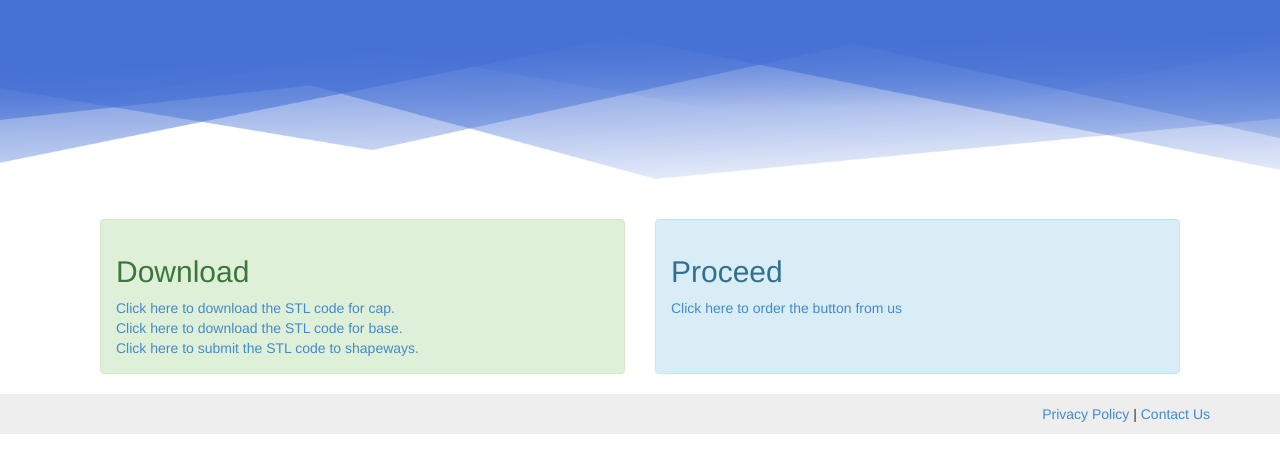
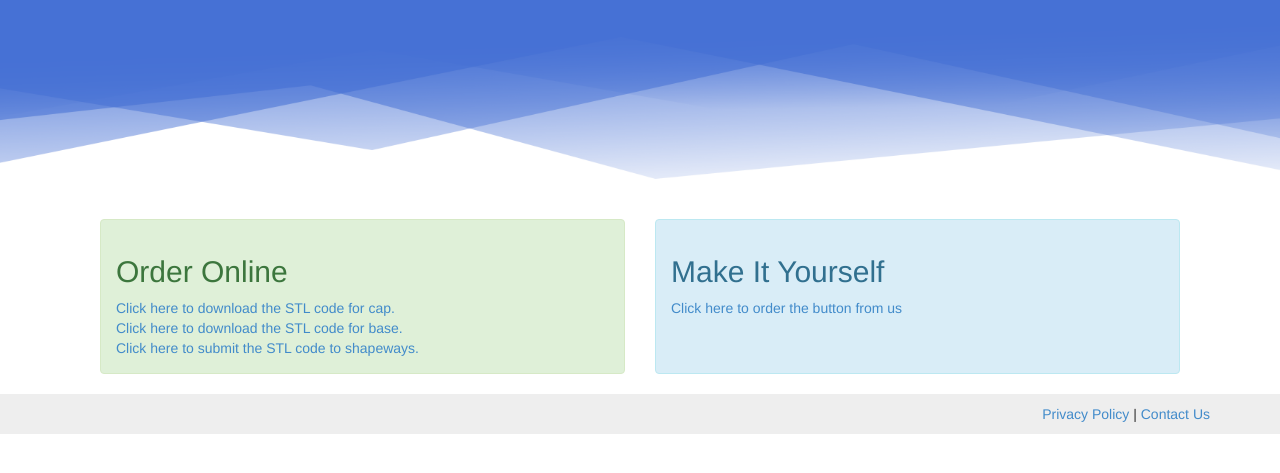
Before and after one commit to jljohnlu/JDLC_Website, a PHP site: page /designoutput.php in a window 1280 px wide. Shown: the part 82-555 px from the top of the page. Run offline with PHP 8.4, Linux system fonts and the light colour scheme; data that the repository does not hold is empty; some libraries are stand-ins or nearby versions.

Commit message:
new changes

```diff
--- a/designoutput.php
+++ b/designoutput.php
@@ -65,7 +65,7 @@
 	<div class="row">
 		<div class="col-xs-6">
 			<div class="alert alert-success">
-				<h2>Download</h2>
+				<h2>Order Online</h2>
 				<a href= "<?php echo "files/".$body.$size.'.stl'?>" download>Click here to download the STL code for cap.</a><br>
         <a href= "<?php echo "files/base".$size.'.stl'?>" download>Click here to download the STL code for base.</a><br>
 				<a href= "http://www.shapeways.com/create?li=nav">Click here to submit the STL code to shapeways.</a><br>
@@ -74,7 +74,7 @@
 
 		<div class="col-xs-6">
 			<div class="alert alert-info">
-				<h2>Proceed</h2>
+				<h2>Make It Yourself</h2>
 				<a href= "make.php">Click here to order the button from us</a>
 				<br>
         <br>
@@ -83,7 +83,6 @@
 		</div>
 	</div>
 </div>
-
 
 
 <div id="footer">
```
